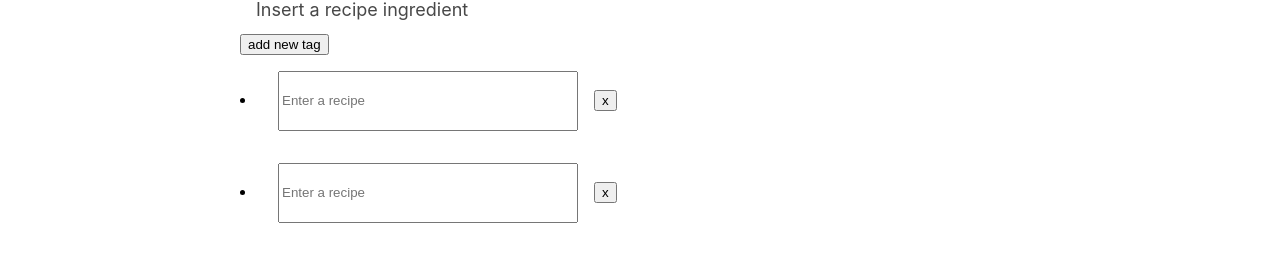
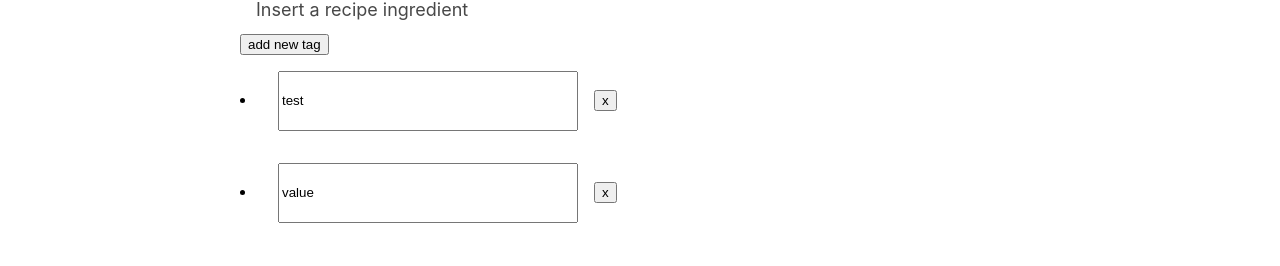
Before and after one commit to SerenityUX/recipe_app, a Next.js app: page /create_recipe/1 in a window 1280 px wide. Shown: the part 2235-2501 px from the top of the page. Built offline with nearby package versions, Linux system fonts and the light colour scheme.

Commit message:
another fix for ingredient

```diff
--- a/pages/create_recipe/[form].tsx
+++ b/pages/create_recipe/[form].tsx
@@ -144,7 +144,7 @@ const uploadImageToClient = (event) => {
         {ingredients.map((i) => {
           return (
             <li key={i.id}>
-              <input value={i.tag} placeholder="Enter a recipe" onChange={(e) => {
+              <input value={i.ingredient} placeholder="Enter a recipe" onChange={(e) => {
                 const tag = e.target.value
                 setIngredients((currentIngredients) => currentIngredients.map(x => x.id === i.id ? {
                   ...x,
```
